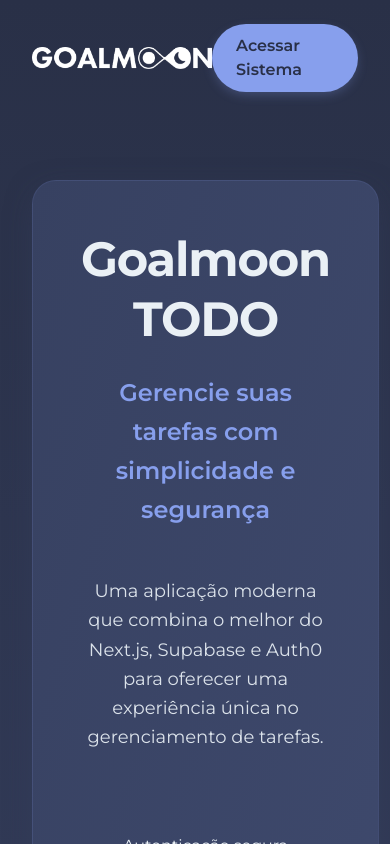
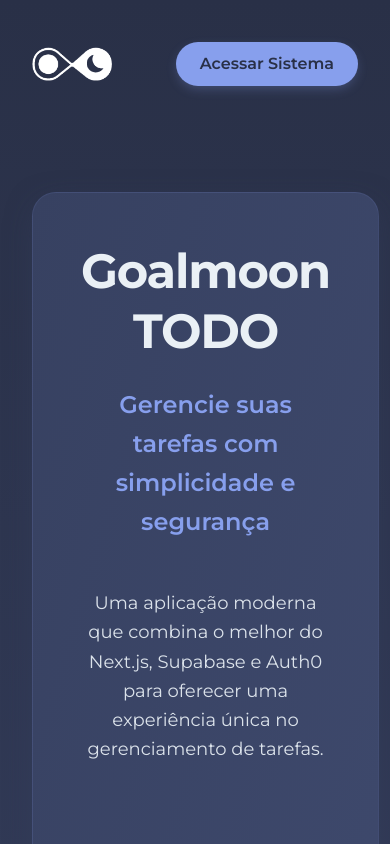
Before and after one commit to almmello/gm-supabase-auth0-rbac, a Next.js app: page / in a window 390 px wide. Shown: the top 844 px of the page. Built offline with nearby package versions, Linux system fonts and the light colour scheme; no server answers.

Commit message:
ajuste responsividade area publica

```diff
--- a/components/layouts/PublicLayout.js
+++ b/components/layouts/PublicLayout.js
@@ -4,19 +4,7 @@
 export default function PublicLayout({ children }) {
   return (
     <div className="landing-container">
-      <nav className="landing-nav">
-        <Image
-          src="/images/goalmoon-logo.png"
-          alt="Goalmoon Logo"
-          width={180}
-          height={40}
-          priority
-          className="landing-logo"
-        />
-        <Link href="/api/auth/login" className="landing-nav-button">
-          Login
-        </Link>
-      </nav>
+
 
       <main className="landing-hero">
         <div className="landing-content">
--- a/pages/index.js
+++ b/pages/index.js
@@ -23,14 +23,10 @@
 
   return (
     <div className="landing-container">
-      <nav className="landing-nav">
-        <Image
-          src="/images/goalmoon-logo.png"
-          alt="Goalmoon"
-          width={180}
-          height={40}
-          priority
-          className="landing-logo"
+      <nav className="landing-nav flex items-center justify-between">
+        <div className="h-20 w-20 md:w-[180px] md:h-10 bg-logo-small md:bg-logo bg-no-repeat bg-contain bg-center"
+             role="img"
+             aria-label="Goalmoon Logo"
         />
         <a
           href="/api/auth/login"
--- a/styles/globals.css
+++ b/styles/globals.css
@@ -22,10 +22,6 @@
 
   .landing-nav {
     @apply w-full py-6 px-8 flex justify-between items-center;
-  }
-
-  .landing-logo {
-    @apply w-[180px] h-auto;
   }
 
   .landing-nav-button {
--- a/tailwind.config.mjs
+++ b/tailwind.config.mjs
@@ -32,6 +32,10 @@
       fontFamily: {
         'montserrat': ['Montserrat', 'sans-serif'],
       },
+      backgroundImage: {
+        'logo': 'url("/images/goalmoon-logo.png")',
+        'logo-small': 'url("/images/goalmoon-logo-small.png")',
+      },
     },
   },
   plugins: [],
```
Also changed, not shown: public/images/goalmoon-logo-small.png (added).
